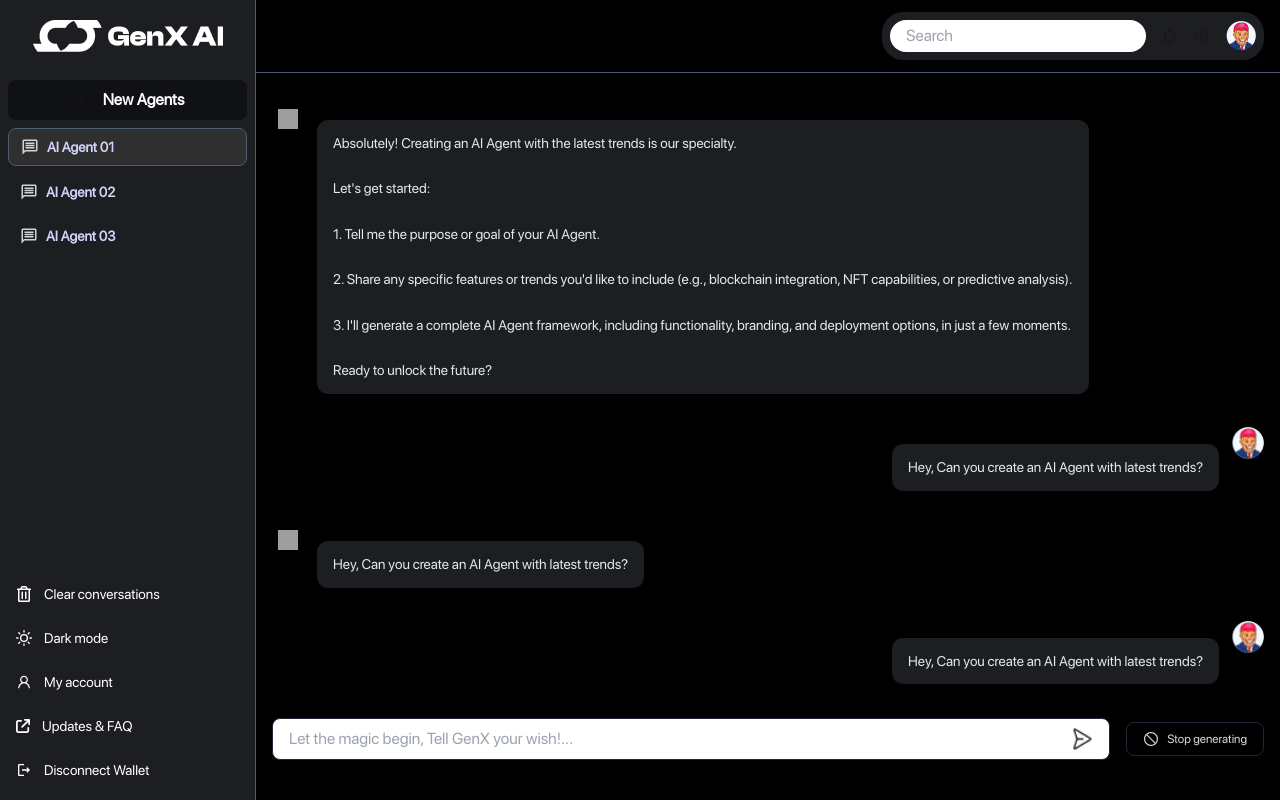
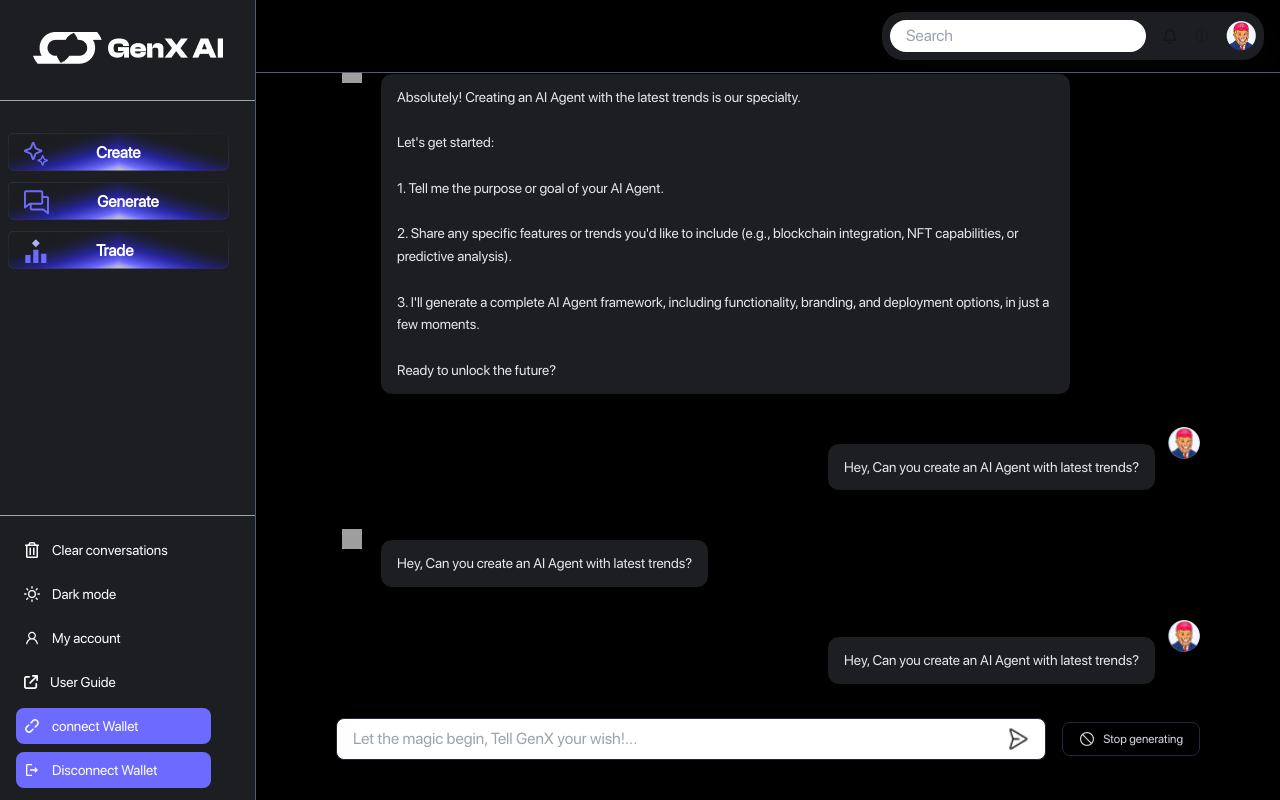
Before and after one commit to noorshanu/genxai2, a Next.js app: page /chat-genx in a window 1280 px wide. Built offline with nearby package versions, Linux system fonts and the light colour scheme; grey boxes are pictures that could not be loaded.

Commit message:
Update ChatInterface.tsx

```diff
--- a/src/chat/ChatInterface.tsx
+++ b/src/chat/ChatInterface.tsx
@@ -1,16 +1,22 @@
 import { FC } from 'react';
 import MessageList from './MessageList';
 import ChatInput from './ChatInput';
-import NewLayout from '@/components/NewLayout';
+
+import NewChatLayout from '@/components/NewChatLayout';
+import Header from '@/components/Header';
 
 const ChatInterface: FC = () => {
   return (
-   <NewLayout>
-     <div className="flex flex-col h-[calc(100vh--73px)] sm:h-[calc(100vh-73px)]">
+<NewChatLayout>
+<>
+<Header/>
+     <div className="flex flex-col h-[calc(100vh--73px)] sm:h-[calc(100vh-73px)] max-w-4xl mx-auto">
       <MessageList />
       <ChatInput />
-    </div>
-   </NewLayout>
+      </div>
+</>
+      </NewChatLayout>
+
   );
 };
 
```
